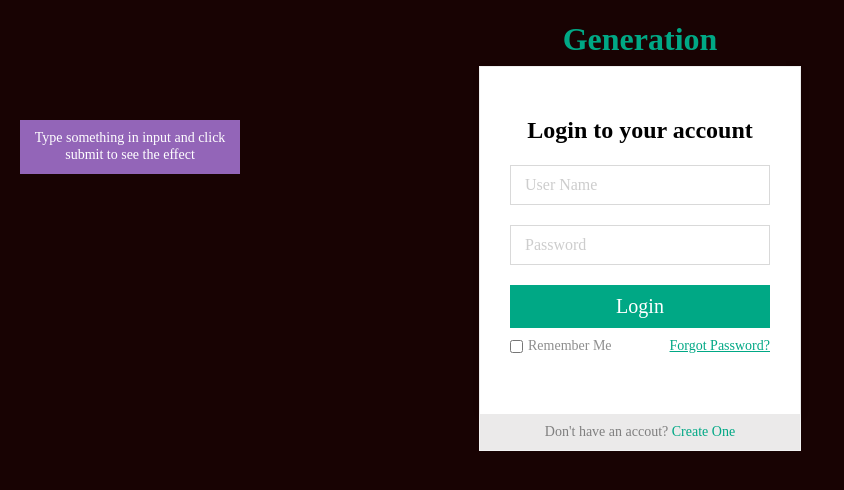
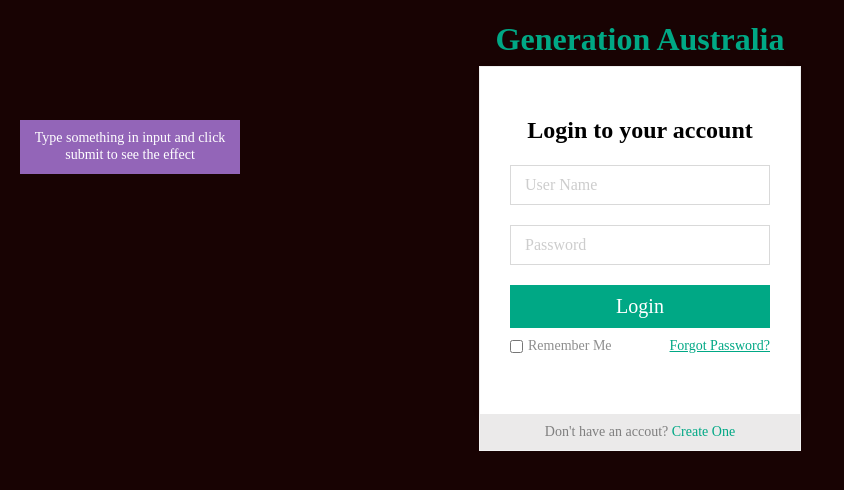
Before and after one commit to AIForGen/AIforGen_Portal, a plain HTML site: page index.html in a window 1280 px wide. Shown: the whole page, without its empty margins (0-844 px from the left). Drawn offline with nearby package versions, Linux system fonts and the light colour scheme.

Commit message:
Third update

```diff
--- a/index.html
+++ b/index.html
@@ -10,7 +10,7 @@
 <body>
 <!-- partial:index.partial.html -->
 <div class="logo text-center">
-  <h1>Generation </h1>
+  <h1>Generation Australia </h1>
 </div>
 <div class="wrapper">
   <div class="inner-warpper text-center">
```
